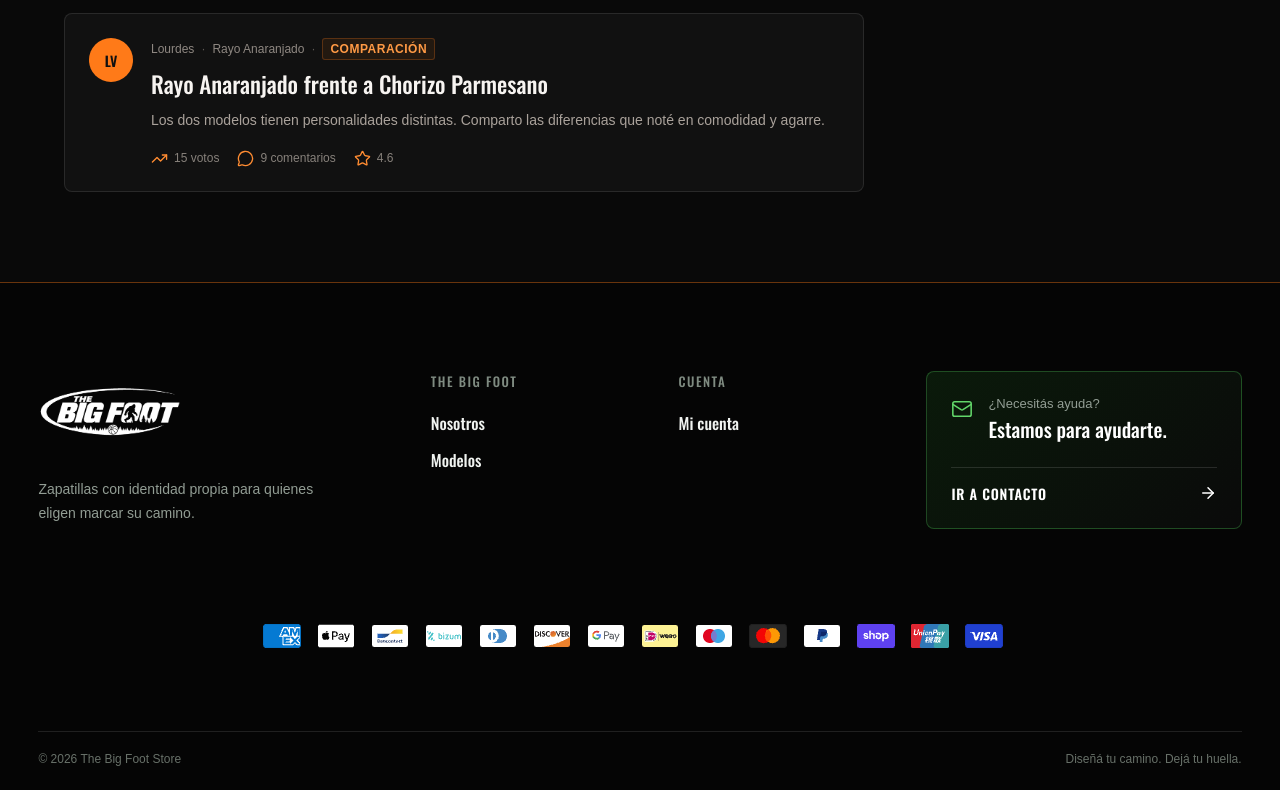
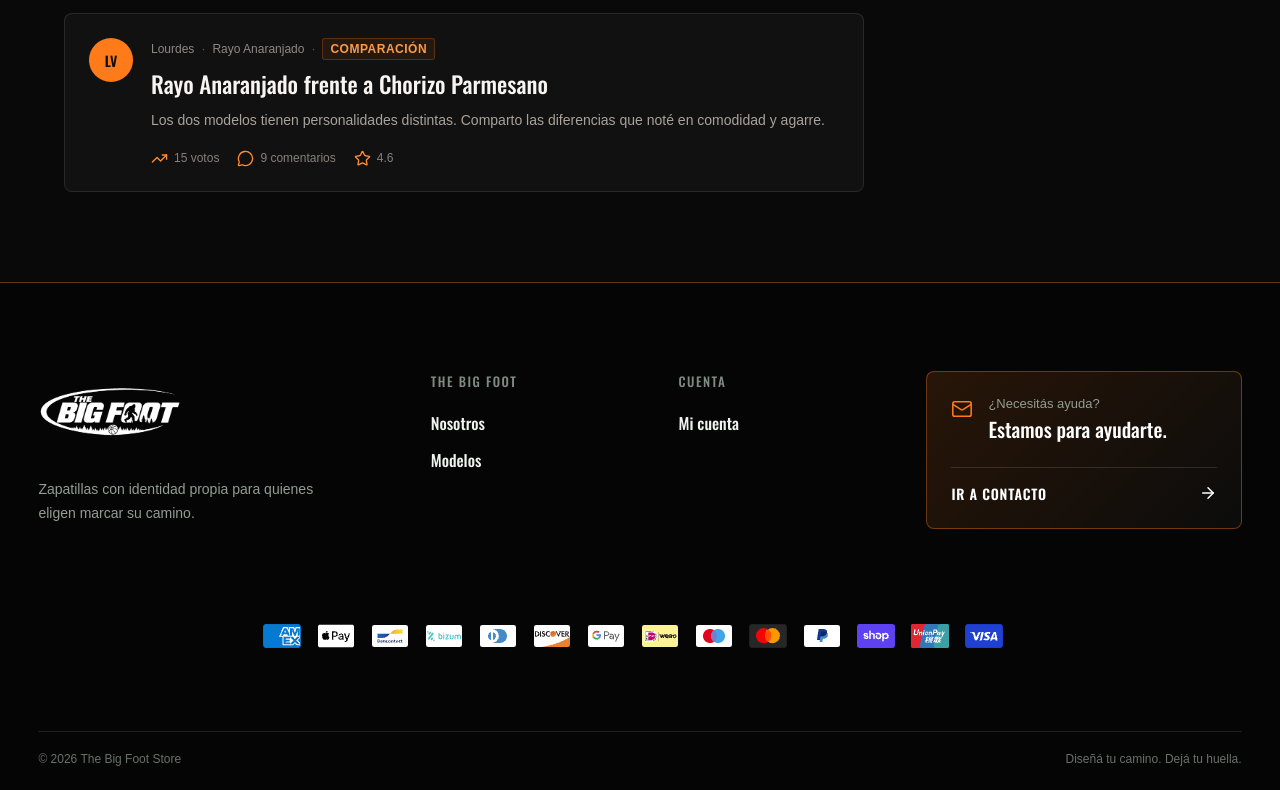
Before and after one commit to olatealejo/Proyecto_Big_Foot, a React (Vite) app: page /comunidad in a window 1280 px wide. Shown: the part 1208-1998 px from the top of the page. Built offline with nearby package versions, Linux system fonts and the light colour scheme.

Commit message:
style: actualizar tarjeta de contacto del footer

```diff
--- a/src/pages/Comunidad.css
+++ b/src/pages/Comunidad.css
@@ -569,3 +569,22 @@
 .comunidad-pagina .footer-seccion a:focus-visible {
   color: #ff9a45;
 }
+
+/* Tarjeta de contacto del footer para la página Comunidad */
+.comunidad-pagina .footer-contacto {
+  background: linear-gradient(
+    135deg,
+    rgba(255, 122, 24, 0.14),
+    rgba(255, 255, 255, 0.03)
+  );
+  border-color: rgba(255, 122, 24, 0.38);
+}
+
+.comunidad-pagina .footer-contacto > svg {
+  color: #ff7a18;
+}
+
+.comunidad-pagina .footer-contacto a:hover,
+.comunidad-pagina .footer-contacto a:focus-visible {
+  color: #ff9a45;
+}
```
